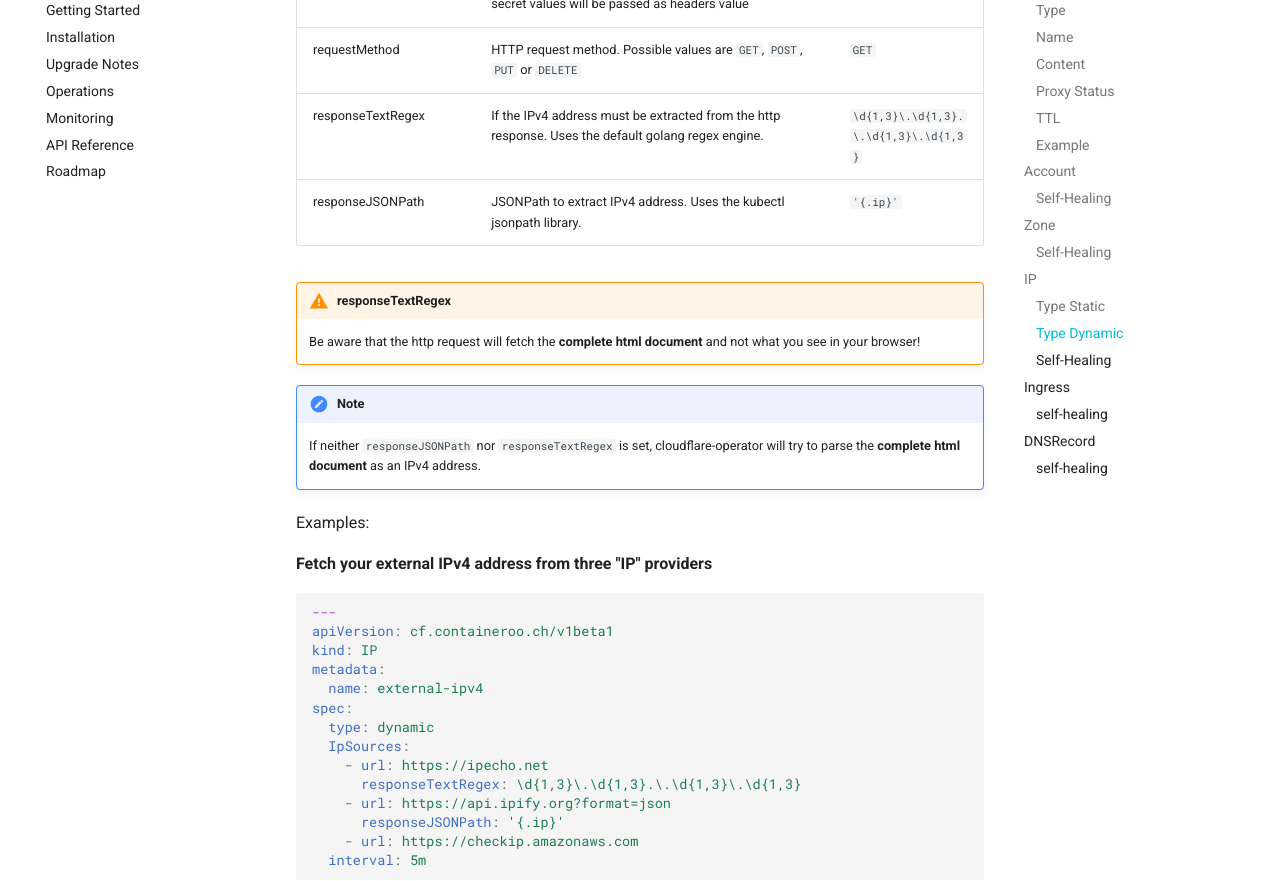
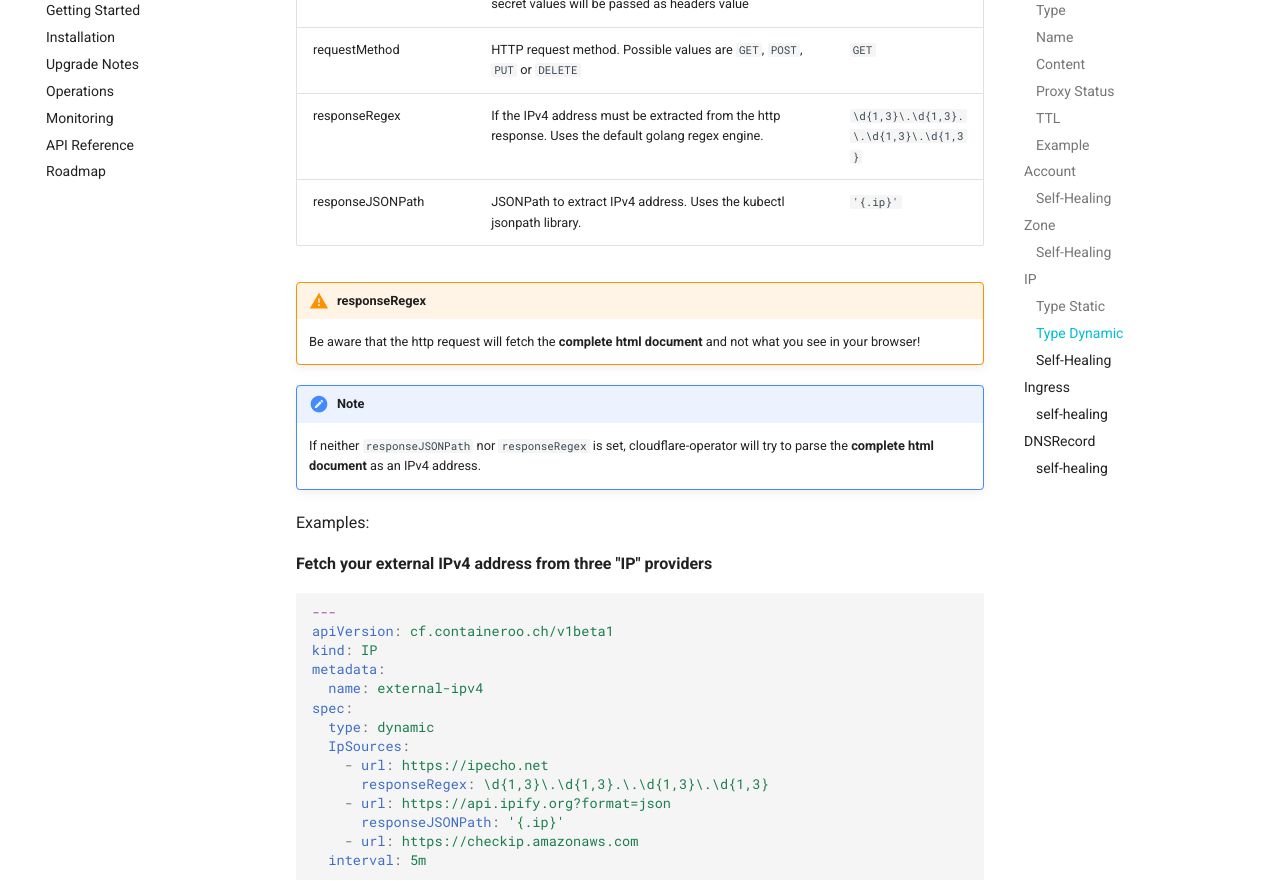
Before and after one commit to containeroo/cloudflare-operator, an MkDocs documentation site: the page built from docs/content/core_concept.md, in a window 1280 px wide and 1400 px high, scrolled down 5937 px. Shown: the part 152-1033 px from the top of the window. Built offline with MkDocs 1.6.1 and Material for MkDocs 9.7.7, drawn with Linux system fonts in a browser that asks for light colours; comment, search, counter and statistics services are not loaded.

Commit message:
Fix logging, rename responeTextRegex to responseRegex (#69)

```diff
--- a/docs/content/core_concept.md
+++ b/docs/content/core_concept.md
@@ -173,20 +173,20 @@ Default `interval` is set to 5 minutes.
 An `ipSource` can have the following keys:
 
 | Key                     | Description                                                                                                                                                        | Example                               |
-| :---------------------- | :----------------------------------------------------------------------------------------------------------------------------------------------------------------- | :------------------------------------ |
+|:------------------------|:-------------------------------------------------------------------------------------------------------------------------------------------------------------------|:--------------------------------------|
 | url                     | URL to fetch IPv4 address                                                                                                                                          | `https://ipecho.net`                  |
 | requestBody             | Additional request body to send to the `url`                                                                                                                       |                                       |
 | requestHeaders          | Additional request headers to send to the `url`. The key will be passed as http header and the value will be passed as headers value                               | `Accept: application/json`            |
 | requestHeadersSecretRef | Link to a `secret` with additional http headers. All secret keys will be passed as http header and the corresponding secret values will be passed as headers value | See example below                     |
 | requestMethod           | HTTP request method. Possible values are `GET`, `POST`, `PUT` or `DELETE`                                                                                          | `GET`                                 |
-| responseTextRegex       | If the IPv4 address must be extracted from the http response. Uses the default golang regex engine.                                                                | `\d{1,3}\.\d{1,3}.\.\d{1,3}\.\d{1,3}` |
+| responseRegex           | If the IPv4 address must be extracted from the http response. Uses the default golang regex engine.                                                                | `\d{1,3}\.\d{1,3}.\.\d{1,3}\.\d{1,3}` |
 | responseJSONPath        | JSONPath to extract IPv4 address. Uses the kubectl jsonpath library.                                                                                               | `'{.ip}'`                             |
 
-!!! warning "responseTextRegex"
+!!! warning "responseRegex"
     Be aware that the http request will fetch the **complete html document** and not what you see in your browser!
 
 !!! note
-    If neither `responseJSONPath` nor `responseTextRegex` is set, cloudflare-operator will try to parse the **complete html document** as an IPv4 address.
+    If neither `responseJSONPath` nor `responseRegex` is set, cloudflare-operator will try to parse the **complete html document** as an IPv4 address.
 
 Examples:
 
@@ -202,7 +202,7 @@ spec:
   type: dynamic
   IpSources:
     - url: https://ipecho.net
-      responseTextRegex: \d{1,3}\.\d{1,3}.\.\d{1,3}\.\d{1,3}
+      responseRegex: \d{1,3}\.\d{1,3}.\.\d{1,3}\.\d{1,3}
     - url: https://api.ipify.org?format=json
       responseJSONPath: '{.ip}'
     - url: https://checkip.amazonaws.com
```
Also changed, not shown: docs/content/installation.md (+4 -4 lines), 3 other files.
